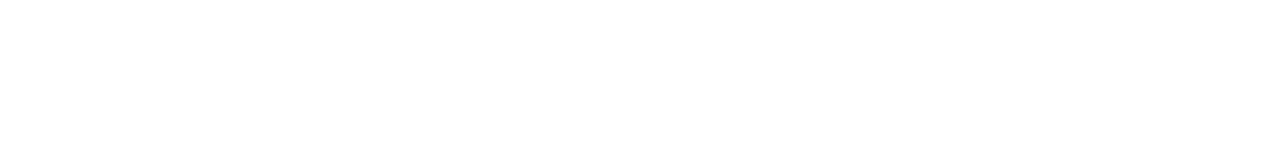
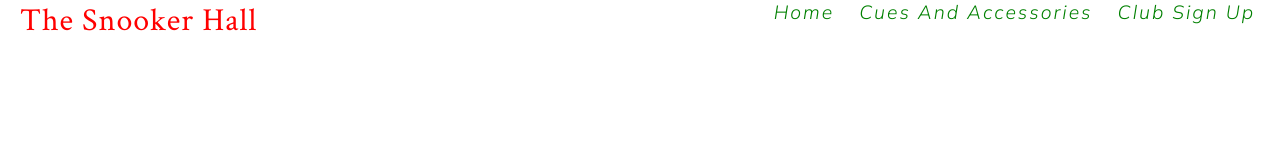
Before and after one commit to Dolantuff/the-snooker-hall, a plain HTML site: page index.html in a window 1280 px wide. Drawn offline with Linux system fonts and the light colour scheme.

Commit message:
I have removed the footer styling and styled the menu and logo

```diff
--- /dev/null
+++ b/assets/css/style.css
@@ -0,0 +1,43 @@
+@import url('https://fonts.googleapis.com/css2?family=Crimson+Text&family=Mulish:ital,wght@1,300&display=swap');
+
+*{
+    margin: 0;
+    padding: 0;
+    border: none;
+}
+
+body{
+    font-family: 'Mulish', sans-serif;
+    font-weight: 300;
+    color: grey;
+}
+
+#logo{
+    font-family: 'Crimson Text', serif;
+    font-weight: 400;
+    color: red;
+    float: left;
+    font-size: 200%;
+    letter-spacing: 1px;
+    margin:0 0 0 20px;
+}
+
+#menu{
+    display: block;
+    font-size: 120%;
+    letter-spacing: 2px;
+}
+#menu li{
+    float: right;
+    list-style-type: none;
+    margin-right: 25px;
+    display: block;
+}
+nav a{
+    text-decoration: none;
+    color: green;
+}
+
+footer{
+    height: 150px;
+}
--- a/index.html
+++ b/index.html
@@ -3,10 +3,38 @@
 <head>
     <meta charset="UTF-8">
     <meta http-equiv="X-UA-Compatible" content="IE=edge">
+    <link href="assets/css/style.css" type="text/css" rel="stylesheet">
     <meta name="viewport" content="width=device-width, initial-scale=1.0">
+    <meta name="description" content="The snooker hall for snooker lovers">
+    <meta name="keywords" content="Snooker, cue sticks, snooker hall, Ireland">
     <title>The Snooker Hall</title>
 </head>
 <body>
+    <header>
+        <nav>
+            <a href="index.html">
+                <h1 id="logo">The Snooker Hall</h1>
+            </a>
+            <ul id="menu">
+                <li><a href="sign-up.html">Club Sign Up</a></li>
+                <li><a href="accessories.html">Cues And Accessories</a></li>
+                <li><a href="index.html">Home</a></li>
+            </ul>
+        </nav>
+    </header>
 
+    <section>
+
+    </section>
+    <section>
+
+    </section>
+    <section>
+
+    </section>
+
+    <footer>
+    </footer>
+    <script src="https://kit.fontawesome.com/890cec0248.js" crossorigin="anonymous"></script>
 </body>
 </html>
```
Also changed, not shown: assets/images/style.css (deleted).
